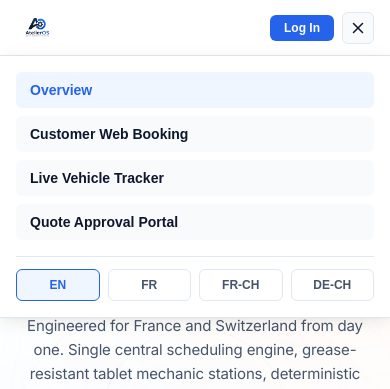
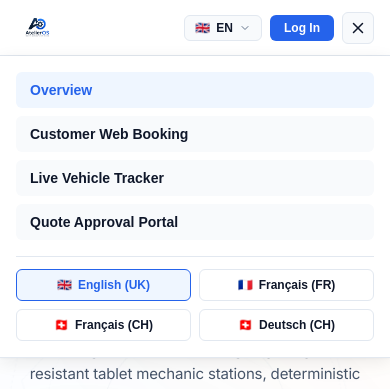
Before and after one commit to maaz2-max/AtelierOS, a React (Vite) app: page / in a window 390 px wide. Both pictures are taken after a click on the button "Toggle Menu". Shown: the top 389 px of the page. Built offline with nearby package versions, Linux system fonts and the light colour scheme.

Commit message:
feat(i18n): add 1-click language & country selector dropdown with flags to desktop header and mobile drawer

```diff
--- a/src/components/Header.tsx
+++ b/src/components/Header.tsx
@@ -214,6 +214,86 @@ export const Header: React.FC<HeaderProps> = ({
 
           {/* Right Action Controls (Desktop + Mobile Trigger) */}
           <div style={{ display: 'flex', alignItems: 'center', gap: '8px' }}>
+            {/* Language & Country Selector Dropdown */}
+            <div style={{ position: 'relative' }}>
+              <button
+                onClick={() => setLangDropdownOpen(!langDropdownOpen)}
+                style={{
+                  display: 'flex',
+                  alignItems: 'center',
+                  gap: '6px',
+                  padding: '5px 10px',
+                  background: 'var(--color-surface-secondary, #F8FAFC)',
+                  border: '1px solid var(--color-border, #E2E8F0)',
+                  borderRadius: 'var(--radius-sm, 6px)',
+                  fontSize: '12px',
+                  fontWeight: '600',
+                  color: 'var(--color-text-primary, #0F172A)',
+                  cursor: 'pointer'
+                }}
+                title="Select Language & Country"
+              >
+                <span>
+                  {currentLanguage === 'en' ? '🇬🇧' : currentLanguage === 'fr' ? '🇫🇷' : '🇨🇭'}
+                </span>
+                <span>{currentLanguage.toUpperCase()}</span>
+                <ChevronDown size={12} color="#64748B" />
+              </button>
+
+              {langDropdownOpen && (
+                <div style={{
+                  position: 'absolute',
+                  top: '100%',
+                  right: 0,
+                  marginTop: '6px',
+                  background: 'var(--color-surface, #FFFFFF)',
+                  border: '1px solid var(--color-border, #E2E8F0)',
+                  borderRadius: '12px',
+                  padding: '6px',
+                  boxShadow: '0 12px 32px rgba(0, 0, 0, 0.12)',
+                  zIndex: 1300,
+                  minWidth: '220px'
+                }}>
+                  {[
+                    { code: 'en', flag: '🇬🇧', label: 'English', sub: 'Global / UK' },
+                    { code: 'fr', flag: '🇫🇷', label: 'Français', sub: 'France (TVA 20.0%)' },
+                    { code: 'fr-CH', flag: '🇨🇭', label: 'Français', sub: 'Suisse (TVA 8.1%)' },
+                    { code: 'de-CH', flag: '🇨🇭', label: 'Deutsch', sub: 'Schweiz (MWST 8.1%)' }
+                  ].map(l => (
+                    <div
+                      key={l.code}
+                      onClick={() => {
+                        onLanguageChange(l.code as SupportedLanguage);
+                        setLangDropdownOpen(false);
+                      }}
+                      style={{
+                        padding: '8px 12px',
+                        borderRadius: '8px',
+                        cursor: 'pointer',
+                        display: 'flex',
+                        alignItems: 'center',
+                        justifyContent: 'space-between',
+                        background: currentLanguage === l.code ? 'var(--brand-blue-soft, #EFF6FF)' : 'transparent',
+                        color: currentLanguage === l.code ? 'var(--brand-blue, #2563EB)' : 'var(--color-text-primary, #0F172A)',
+                        fontWeight: currentLanguage === l.code ? '700' : '500',
+                        fontSize: '12px',
+                        transition: 'background 0.15s ease'
+                      }}
+                    >
+                      <div style={{ display: 'flex', alignItems: 'center', gap: '10px' }}>
+                        <span style={{ fontSize: '16px' }}>{l.flag}</span>
+                        <div>
+                          <div>{l.label}</div>
+                          <div style={{ fontSize: '10px', color: '#64748B', fontWeight: '400' }}>{l.sub}</div>
+                        </div>
+                      </div>
+                      {currentLanguage === l.code && <Check size={14} color="#2563EB" />}
+                    </div>
+                  ))}
+                </div>
+              )}
+            </div>
+
             {/* Log In Button */}
             <button
               onClick={onOpenLogin}
@@ -341,24 +421,33 @@ export const Header: React.FC<HeaderProps> = ({
               Quote Approval Portal
             </button>
 
-            <div style={{ display: 'flex', gap: '8px', marginTop: '8px', paddingTop: '12px', borderTop: '1px solid var(--color-border)' }}>
-              {['en', 'fr', 'fr-CH', 'de-CH'].map(l => (
+            <div style={{ display: 'grid', gridTemplateColumns: 'repeat(2, 1fr)', gap: '8px', marginTop: '8px', paddingTop: '12px', borderTop: '1px solid var(--color-border)' }}>
+              {[
+                { code: 'en', flag: '🇬🇧', label: 'English (UK)' },
+                { code: 'fr', flag: '🇫🇷', label: 'Français (FR)' },
+                { code: 'fr-CH', flag: '🇨🇭', label: 'Français (CH)' },
+                { code: 'de-CH', flag: '🇨🇭', label: 'Deutsch (CH)' }
+              ].map(l => (
                 <button
-                  key={l}
-                  onClick={() => { onLanguageChange(l as SupportedLanguage); setMobileMenuOpen(false); }}
+                  key={l.code}
+                  onClick={() => { onLanguageChange(l.code as SupportedLanguage); setMobileMenuOpen(false); }}
                   style={{
-                    flex: 1,
-                    padding: '8px',
+                    padding: '8px 10px',
                     borderRadius: 'var(--radius-sm)',
-                    border: currentLanguage === l ? '1px solid var(--brand-blue)' : '1px solid var(--color-border)',
-                    background: currentLanguage === l ? 'var(--brand-blue-soft)' : 'var(--color-surface)',
-                    color: currentLanguage === l ? 'var(--brand-blue)' : 'var(--color-text-secondary)',
+                    border: currentLanguage === l.code ? '1px solid var(--brand-blue)' : '1px solid var(--color-border)',
+                    background: currentLanguage === l.code ? 'var(--brand-blue-soft)' : 'var(--color-surface)',
+                    color: currentLanguage === l.code ? 'var(--brand-blue)' : 'var(--color-text-primary)',
                     fontSize: '12px',
                     fontWeight: '600',
-                    cursor: 'pointer'
+                    cursor: 'pointer',
+                    display: 'flex',
+                    alignItems: 'center',
+                    justifyContent: 'center',
+                    gap: '6px'
                   }}
                 >
-                  {l.toUpperCase()}
+                  <span>{l.flag}</span>
+                  <span>{l.label}</span>
                 </button>
               ))}
             </div>
```
Also changed, not shown: public/dist/app.compiled.js, 1 other file (tests, documents, lock files or other folders).
